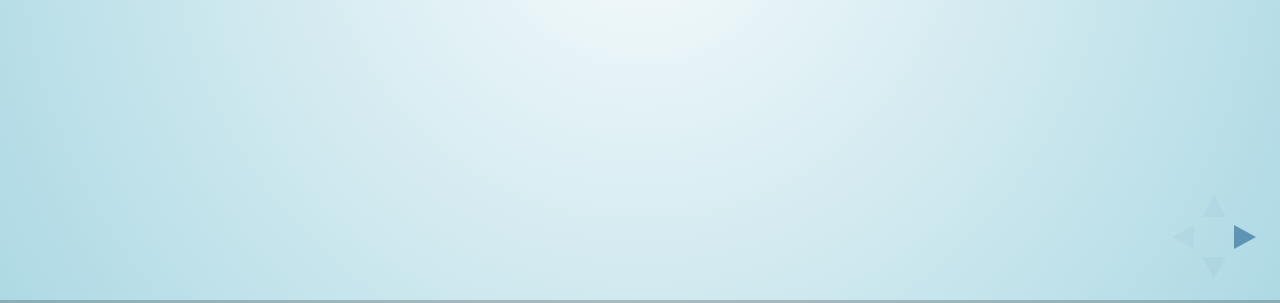
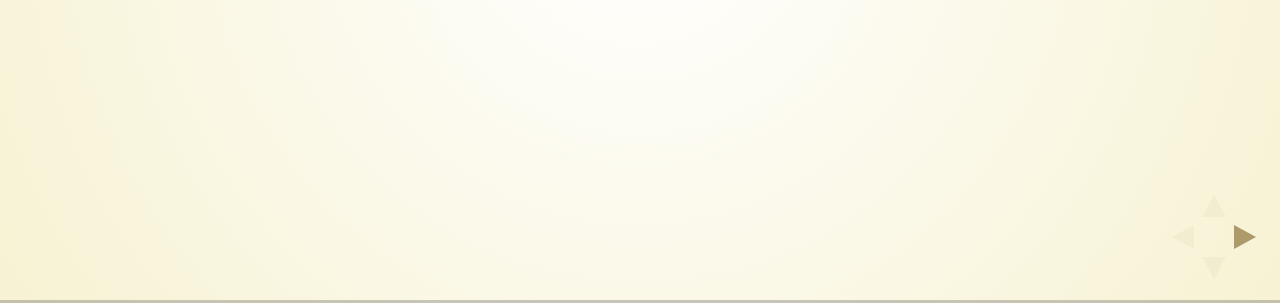
Before and after one commit to namho102/http-presentation, a website: page index.html in a window 1280 px wide. Shown: the part 497-800 px from the top of the page. Drawn offline with nearby package versions, Linux system fonts and the light colour scheme.

Commit message:
change theme

```diff
--- a/index.html
+++ b/index.html
@@ -15,7 +15,7 @@
 		<meta name="viewport" content="width=device-width, initial-scale=1.0, maximum-scale=1.0, user-scalable=no, minimal-ui">
 
 		<link rel="stylesheet" href="css/reveal.css">
-		<link rel="stylesheet" href="css/theme/sky.css" id="theme">
+		<link rel="stylesheet" href="css/theme/beige.css" id="theme">
 
 		<!-- Code syntax highlighting -->
 		<link rel="stylesheet" href="lib/css/zenburn.css">
```
Also changed, not shown: imgs/XPQlr0QXX291A7SyScZMb1ZKU.jpg (added).
